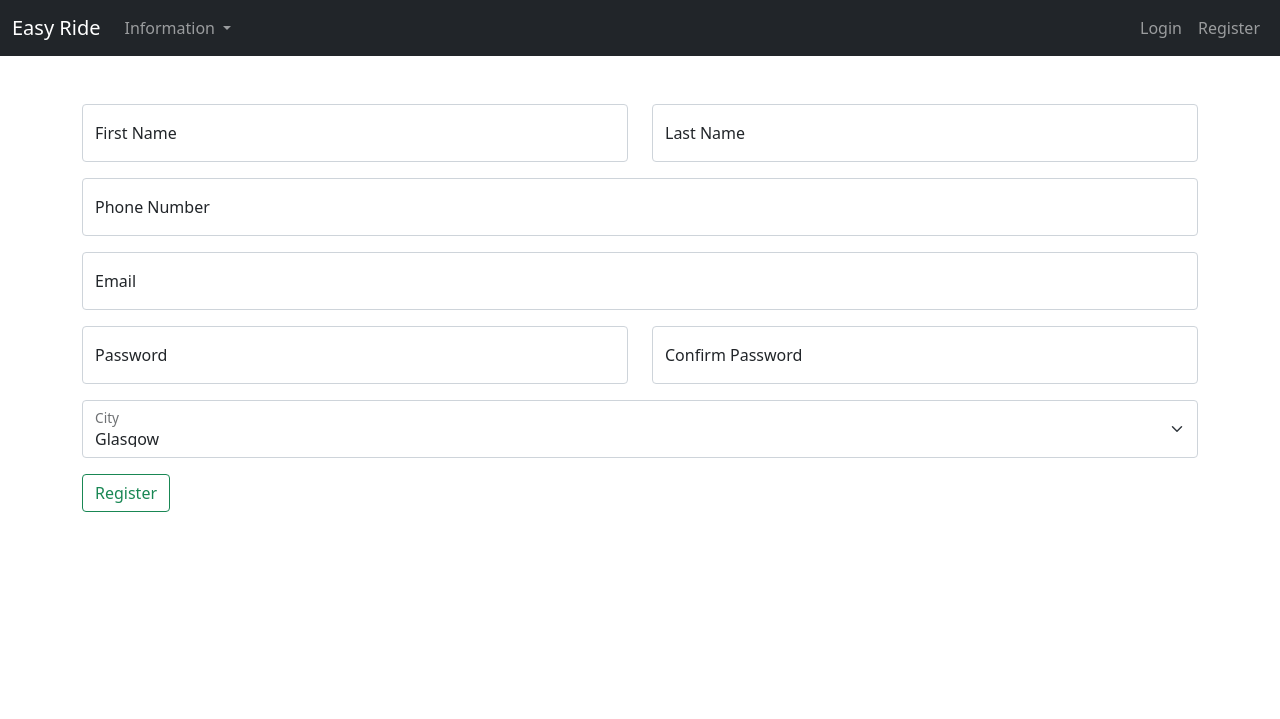
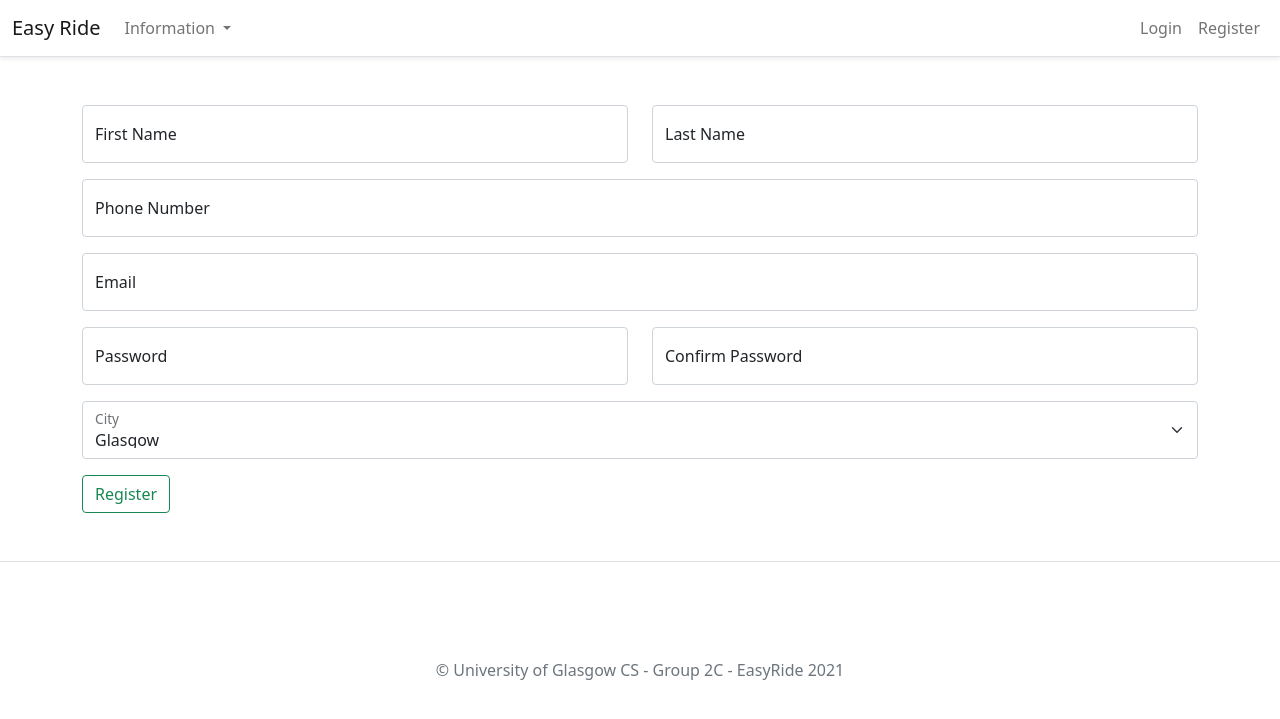
Before and after one commit to sathwik-gla-ds/easyRide, a Flask app: page /register in a window 1280 px wide. Shown: the top 719 px of the page. Run offline with Flask 2, Linux system fonts and the light colour scheme; some libraries are stand-ins or nearby versions.

Commit message:
Update frontend theme.

```diff
--- a/easy_ride/templates/aboutus.html
+++ b/easy_ride/templates/aboutus.html
@@ -4,4 +4,5 @@
     <h1> About us </h1>
     <p> Lorem ipsum dolor sit amet, consectetur adipisicing elit, sed do eiusmod tempor incididunt ut labore et dolore magna aliqua. Ut enim ad minim veniam, quis nostrud exercitation ullamco laboris nisi ut aliquip ex ea commodo consequat. Duis aute irure dolor in reprehenderit in voluptate velit esse cillum dolore eu fugiat nulla pariatur. Excepteur sint occaecat cupidatat non proident, sunt in culpa qui officia deserunt mollit anim id est laborum.</p>
 </div>
+
 {% endblock %}
--- a/easy_ride/templates/base.html
+++ b/easy_ride/templates/base.html
@@ -12,7 +12,7 @@
         <!-- Bootstrap Bundle with Popper -->
         <script src="https://cdn.jsdelivr.net/npm/bootstrap@5.0.0-beta1/dist/js/bootstrap.bundle.min.js" integrity="sha384-ygbV9kiqUc6oa4msXn9868pTtWMgiQaeYH7/t7LECLbyPA2x65Kgf80OJFdroafW" crossorigin="anonymous"></script>
         <!-- NavBar Code -->
-        <nav class="navbar sticky-top navbar-expand-lg navbar-dark bg-dark">
+        <nav class="navbar sticky-top navbar-expand-lg navbar-light bg-white border-bottom shadow-sm">
             <div class="container-fluid">
                 <!-- Brand Title -->
                 <a class="navbar-brand" href="{{url_for('core.index')}}">Easy Ride</a>
@@ -116,7 +116,7 @@
             {% with messages = get_flashed_messages() %} <!-- Every time a page loads it will check if there are any alert messages to be flashed -->
             {% if messages %}
             {% for message in messages %}
-            <div class="alert alert-warning alert-dismissible fade show" role="alert">
+            <div class="alert alert-success alert-dismissible fade show" role="alert">
                 {{ message }}
                 <button type="button" class="btn-close" data-bs-dismiss="alert" aria-label="Close"></button>
             </div>
@@ -146,5 +146,13 @@
             {% block content %}
             {% endblock %}
         </div>
+        <div>
+            <footer class="pt-4 my-md-5 pt-md-5 border-top">
+              <div class="row">
+                <div class="col-12 col-md">
+                  <p class="mt-5 mb-3 text-muted text-center">&copy; University of Glasgow CS - Group 2C - EasyRide 2021</p>
+                </div>
+            </footer>
+          </div>
     </body>
 </html>
--- a/easy_ride/templates/howitworks.html
+++ b/easy_ride/templates/howitworks.html
@@ -4,4 +4,5 @@
     <h1> How it Works </h1>
     <p> Lorem ipsum dolor sit amet, consectetur adipisicing elit, sed do eiusmod tempor incididunt ut labore et dolore magna aliqua. Ut enim ad minim veniam, quis nostrud exercitation ullamco laboris nisi ut aliquip ex ea commodo consequat. Duis aute irure dolor in reprehenderit in voluptate velit esse cillum dolore eu fugiat nulla pariatur. Excepteur sint occaecat cupidatat non proident, sunt in culpa qui officia deserunt mollit anim id est laborum.</p>
 </div>
+
 {% endblock %}
--- a/easy_ride/templates/pricing.html
+++ b/easy_ride/templates/pricing.html
@@ -4,4 +4,5 @@
     <h1> Pricing </h1>
     <p> Lorem ipsum dolor sit amet, consectetur adipisicing elit, sed do eiusmod tempor incididunt ut labore et dolore magna aliqua. Ut enim ad minim veniam, quis nostrud exercitation ullamco laboris nisi ut aliquip ex ea commodo consequat. Duis aute irure dolor in reprehenderit in voluptate velit esse cillum dolore eu fugiat nulla pariatur. Excepteur sint occaecat cupidatat non proident, sunt in culpa qui officia deserunt mollit anim id est laborum.</p>
 </div>
+
 {% endblock %}
--- a/easy_ride/templates/register.html
+++ b/easy_ride/templates/register.html
@@ -1,51 +1,90 @@
 <!-- Form for new registrations -->
-{% extends "base.html" %} <!-- Adds the navbar HTML code -->
+{% extends "base.html" %}
+<!-- Adds the navbar HTML code -->
 {% block content %}
-<form method="POST">
+<form method="POST" novalidate class="needs-validation">
   {{form.hidden_tag()}}
   <!-- Display First Name and Last Name side by side -->
   <div class="row">
     <div class="col">
       <div class="form-floating mb-3">
-                {{form.first_name}}
-                {{form.first_name.label}}
+        {{form.first_name}} {{form.first_name.label}}
+        <div class="invalid-feedback">
+            Valid first name is required.
+        </div>
       </div>
     </div>
     <div class="col">
       <div class="form-floating mb-3">
-                {{form.last_name}}
-                {{form.last_name.label}}
+        {{form.last_name}} {{form.last_name.label}}
+        <div class="invalid-feedback">
+            Valid last name is required.
+        </div>
       </div>
     </div>
   </div>
   <!-- Display phone number email and city form fields -->
   <div class="form-floating mb-3">
-        {{form.phone_number}}
-        {{form.phone_number.label}}
+    {{form.phone_number}} {{form.phone_number.label}}
+    <div class="invalid-feedback">
+        Valid Phone Number is required.
     </div>
-    <div class="form-floating mb-3">
-        {{form.email}}
-        {{form.email.label}}
+  </div>
+  <div class="form-floating mb-3">{{form.email}} {{form.email.label}}
+    <div class="invalid-feedback">
+        Valid Email is required.
+    </div>
   </div>
   <!-- Display password for fields side by side -->
   <div class="row">
     <div class="col">
       <div class="form-floating mb-3">
-                {{form.password}}
-                {{form.password.label}}
+        {{form.password}} {{form.password.label}}
+        <div class="invalid-feedback">
+            Valid password is required.
+        </div>
       </div>
     </div>
     <div class="col">
       <div class="form-floating mb-3">
-                {{form.confirm_password}}
-                {{form.confirm_password.label}}
+        {{form.confirm_password}} {{form.confirm_password.label}}
+        <div class="invalid-feedback">
+            Valid password is required.
         </div>
       </div>
     </div>
-    <div class="form-floating mb-3">
-        {{form.city}}
-        {{form.city.label}}
   </div>
+  <div class="form-floating mb-3">{{form.city}} {{form.city.label}}</div>
   {{form.submit}}
 </form>
+<script>
+  (function () {
+    "use strict";
+
+    window.addEventListener(
+      "load",
+      function () {
+        // Fetch all the forms we want to apply custom Bootstrap validation styles to
+        var forms = document.getElementsByClassName("needs-validation");
+
+        // Loop over them and prevent submission
+        Array.prototype.filter.call(forms, function (form) {
+          form.addEventListener(
+            "submit",
+            function (event) {
+              if (form.checkValidity() === false) {
+                event.preventDefault();
+                event.stopPropagation();
+              }
+
+              form.classList.add("was-validated");
+            },
+            false
+          );
+        });
+      },
+      false
+    );
+  })();
+</script>
 {% endblock %}
--- a/easy_ride/users/forms.py
+++ b/easy_ride/users/forms.py
@@ -25,7 +25,7 @@ class LoginForm(FlaskForm):
     # Fields in form to fill
     email = StringField('Email', validators = [DataRequired(), Email()], render_kw={'class':'form-control', 'placeholder':' '})
     password = PasswordField('Password', validators=[DataRequired()], render_kw={'class':'form-control', 'placeholder':' '})
-    submit = SubmitField('Log In', render_kw={'class':'btn btn-outline-primary'})
+    submit = SubmitField('Log In', render_kw={'class':'btn btn-lg btn-primary btn-block'})
 
 # Form to fill in information used by the normal users to register
 class RegistrationForm(FlaskForm):
@@ -43,12 +43,12 @@ class RegistrationForm(FlaskForm):
             raise ValidationError('Your password should be 8 characters or longer!')
 
     # Fields in form to fill
-    first_name = StringField('First Name', validators=[DataRequired()], render_kw={'class':'form-control', 'placeholder':' '})
+    first_name = StringField('First Name', validators=[DataRequired()], render_kw={'class':'form-control', 'placeholder':' ', 'required':' '})
     last_name = StringField('Last Name', validators=[DataRequired()], render_kw={'class':'form-control', 'placeholder':' '})
     phone_number = IntegerField('Phone Number', validators=[DataRequired(), check_phone_reg], render_kw={'class':'form-control', 'placeholder':' '})
-    email = StringField('Email', validators = [DataRequired(), Email(), check_email_reg], render_kw={'class':'form-control', 'placeholder':' '})
-    password = PasswordField('Password', validators=[DataRequired(), EqualTo('confirm_password',message='passwords do not match!'), check_password_reg], render_kw={'class':'form-control', 'placeholder':' '})
-    confirm_password = PasswordField('Confirm Password', validators=[DataRequired()], render_kw={'class':'form-control', 'placeholder':' '})
+    email = StringField('Email', validators = [DataRequired(), Email(), check_email_reg], render_kw={'class':'form-control', 'placeholder':' ','required':' ','type':'email'})
+    password = PasswordField('Password', validators=[DataRequired(), EqualTo('confirm_password',message='passwords do not match!'), check_password_reg], render_kw={'class':'form-control', 'placeholder':' ','required':' '})
+    confirm_password = PasswordField('Confirm Password', validators=[DataRequired()], render_kw={'class':'form-control', 'placeholder':' ','required':' '})
     city = SelectField('City', choices=[('GLASGOW', 'Glasgow')], validators=[DataRequired()], render_kw={'class':'form-select', 'placeholder':' '})
     submit = SubmitField('Register', render_kw={'class':'btn btn-outline-success'})
 
```
Also changed, not shown: easy_ride/templates/index.html (+6 -2 lines), easy_ride/templates/login.html (+5 -3 lines). Lines whose indentation alone changed are shown as unchanged.
